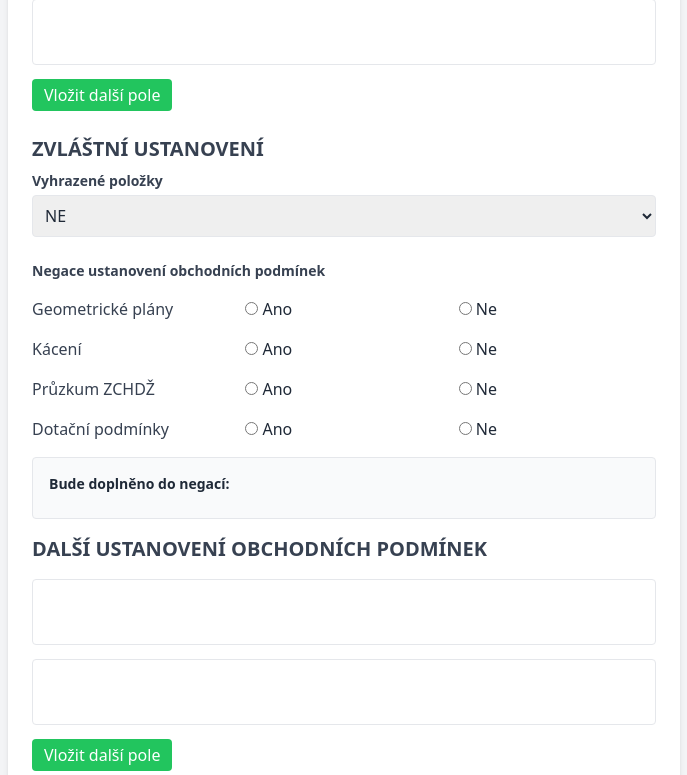
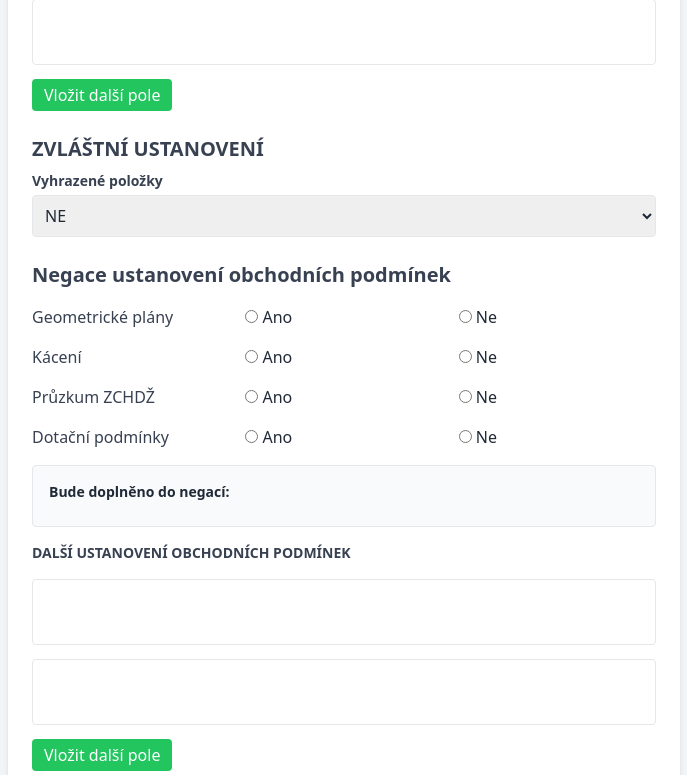
Before and after one commit to JenikAdamira/contract-generator, a Flask app: page / in a window 1280 px wide. Shown: the part 1797-2572 px from the top of the page, without its empty margins (296-983 px from the left). Run offline with Flask 3, Linux system fonts and the light colour scheme; some libraries are stand-ins or nearby versions.

Commit message:
Update form.html

```diff
--- a/templates/form.html
+++ b/templates/form.html
@@ -144,7 +144,7 @@
 
       <!-- Sekce: Negace -->
       <div>
-        <h2 class="text-sm font-semibold text-gray-700 mb-1">Negace ustanovení obchodních podmínek</h2>
+        <h2 class="text-xl font-semibold text-gray-700 mb-1">Negace ustanovení obchodních podmínek</h2>
 
       <!-- Rozšířené otázky s ANO/NE -->
       <div class="mt-4 space-y-4">
@@ -179,7 +179,7 @@
         <!-- Textová pole pro vlastní negace -->
 <div class="mt-4">
   <div id="negace-wrapper" class="space-y-2 mb-2">
-<h2 class="text-xl font-semibold mb-2 text-gray-700 uppercase">Další ustanovení obchodních podmínek</h2>
+<h2 class="text-sm font-semibold mb-2 text-gray-700 uppercase">Další ustanovení obchodních podmínek</h2>
     <textarea name="negace_1" rows="2" class="w-full p-2 border rounded resize-none"></textarea>
     <textarea name="negace_2" rows="2" class="w-full p-2 border rounded resize-none"></textarea>
   </div>
@@ -257,6 +257,22 @@
 
     document.addEventListener("DOMContentLoaded", zobrazNegace);
 
+    function toggleDokonceni() {
+  const typ = document.getElementById("dokonceni_typ").value;
+  const datum = document.getElementById("dokonceni_datum");
+  const text = document.getElementById("dokonceni_text");
+
+  if (typ === "datum") {
+    datum.classList.remove("hidden");
+    text.classList.add("hidden");
+  } else {
+    datum.classList.add("hidden");
+    text.classList.remove("hidden");
+  }
+}
+
+document.addEventListener("DOMContentLoaded", toggleDokonceni);
+
     function pridatAkci() {
       const wrapper = document.getElementById("akce-wrapper");
       const countInput = document.getElementById("akce_count");
```
